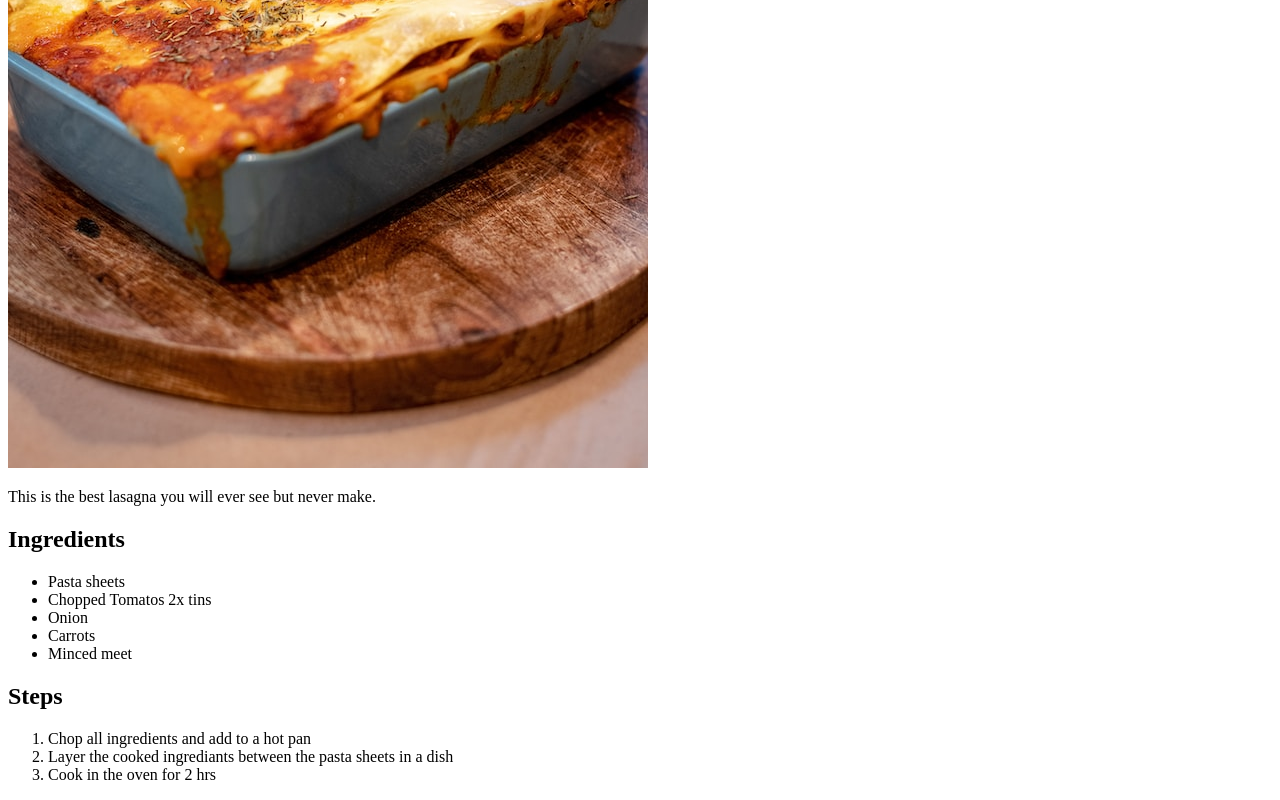
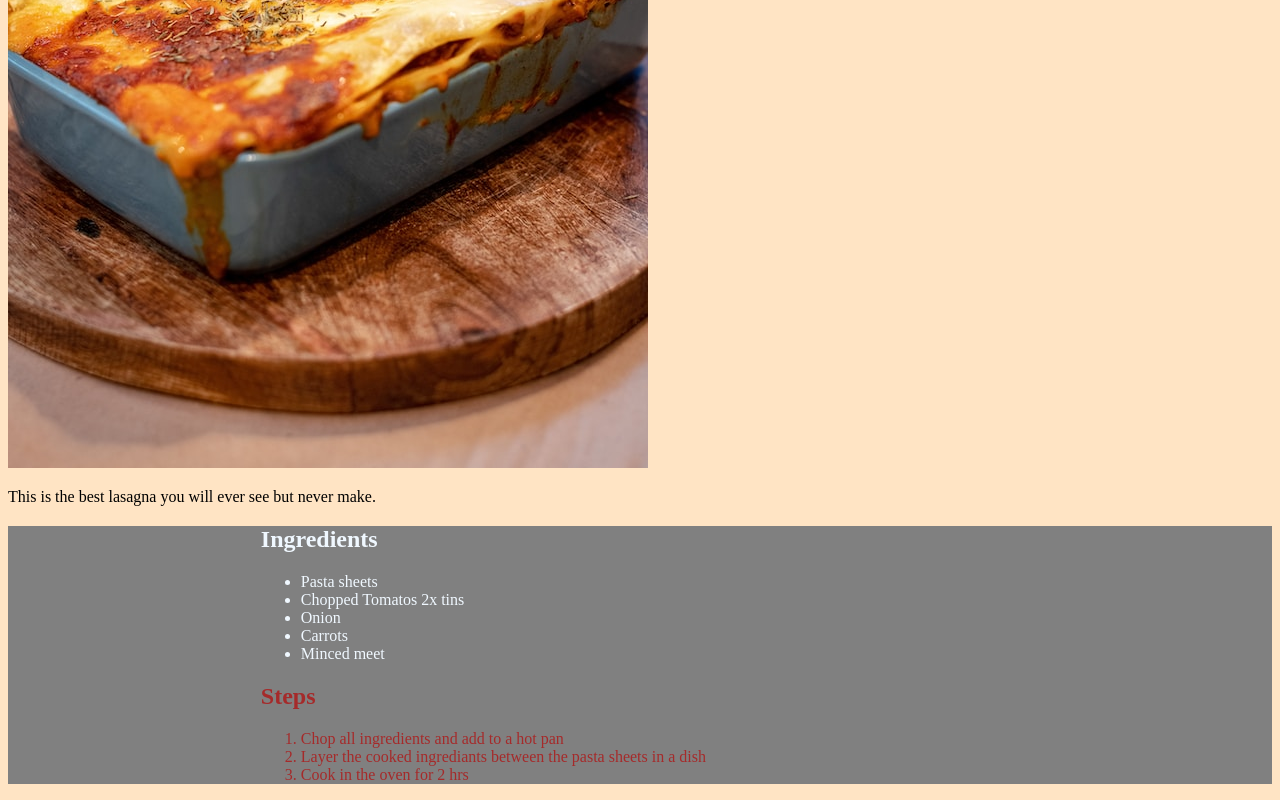
Before and after one commit to Gavin-Steele/odin-recipes, a plain HTML site: page recipes/lasagna.html in a window 1280 px wide. Shown: the part 572-1372 px from the top of the page. Drawn offline with Linux system fonts and the light colour scheme.

Commit message:
Adding initial CSS (basic)

```diff
--- /dev/null
+++ b/css/style.css
@@ -0,0 +1,20 @@
+Body {
+    background-color: bisque;
+}
+
+h1 {
+    color: blueviolet;
+}
+
+.container {
+    background-color: grey;
+    padding: 0 20%;
+}
+
+.ingredients {
+    color: aliceblue;
+}
+
+.steps {
+    color: brown;
+}
--- a/recipes/lasagna.html
+++ b/recipes/lasagna.html
@@ -5,12 +5,17 @@
     <meta charset="UTF-8">
     <meta name="viewport" content="width=device-width, initial-scale=1.0">
     <title>Recipes Page</title>
+    <link rel="stylesheet" href="../css/style.css">
 </head>
 
 <body>
+    <div class="container">
         <h1>Lasagna</h1>
+    </div>
     <img src="../images/paul-pan-yQ3P5lr-v_A-unsplash.jpg" alt="Home made lasagna in a dish">
     <p>This is the best lasagna you will ever see but never make.</p>
+    <div class="container">
+        <div class="ingredients">
             <h2>Ingredients</h2>
             <ul>
                 <li>Pasta sheets</li>
@@ -19,12 +24,16 @@
                 <li>Carrots</li>
                 <li>Minced meet</li>
             </ul>
+        </div>
+        <div class="steps">
             <h2>Steps</h2>
             <ol>
                 <li>Chop all ingredients and add to a hot pan</li>
                 <li>Layer the cooked ingrediants between the pasta sheets in a dish</li>
                 <li>Cook in the oven for 2 hrs</li>
             </ol>
+        </div>
+    </div>
 </body>
 
 </html>
```
Also changed, not shown: index.html (+1 -0 lines), recipes/fish-chips.html (+1 -0 lines), recipes/j-curry.html (+1 -0 lines). Lines whose indentation alone changed are shown as unchanged.
